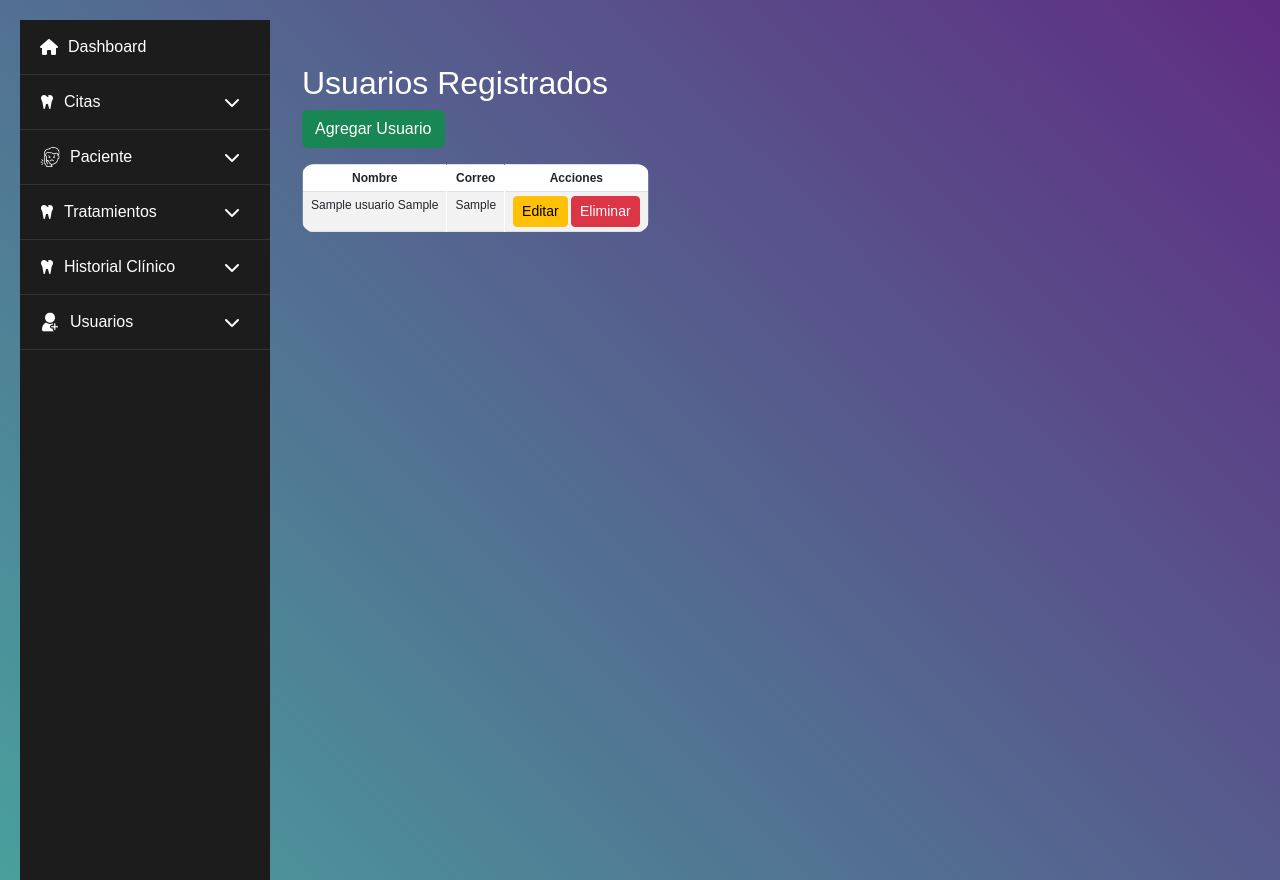
After one commit to AlondraJVG/klinicstudiodental, a Flask app: page /usuarios in a window 1280 px wide. The commit adds this page. Run offline with Flask 3, Linux system fonts and the light colour scheme; tables that the repository leaves empty hold one stand-in row (values such as "Sample post").

Commit message:
usuarios p1

```diff
--- a/app/__init__.py
+++ b/app/__init__.py
@@ -27,6 +27,8 @@ def create_app():
     from app.routes.tratamiento import tratamiento_bp
     from app.routes.historial_tratamientos import historial_tratamientos_bp
 
+
+
     app.register_blueprint(auth_bp)
     app.register_blueprint(paciente_bp)
     app.register_blueprint(cita_bp)
--- a/app/routes/auth.py
+++ b/app/routes/auth.py
@@ -2,6 +2,7 @@ from flask import Blueprint, request, render_template, redirect, url_for, flash,
 from app import db
 from app.models.usuario import Usuario
 from werkzeug.security import generate_password_hash, check_password_hash
+from sqlalchemy import or_
 
 # Se mantiene el Blueprint
 auth_bp = Blueprint('auth', __name__)
@@ -46,7 +47,45 @@ def register():
 
         db.session.add(nuevo_usuario)
         db.session.commit()
+        flash('Usuario creado con éxito', 'success')
+        return redirect(url_for('auth.login'))
 
-        return 'Usuario creado con éxito'
+@auth_bp.route('/usuarios')
+def listar_usuarios():
+    busqueda = request.args.get('busqueda', '')
+    if busqueda:
+        usuarios = Usuario.query.filter(
+            or_(
+                Usuario.nombre.ilike(f"%{busqueda}%"),
+                Usuario.apellidos.ilike(f"%{busqueda}%"),
+                Usuario.correo.ilike(f"%{busqueda}%")
+            )
+        ).all()
+    else:
+        usuarios = Usuario.query.all()
+    return render_template('usuarios/lista_usuarios.html', usuarios=usuarios)
 
-    return render_template('register.html')
+@auth_bp.route('/usuarios/editar/<int:id>', methods=['GET', 'POST'])
+def editar_usuario(id):
+    usuario = Usuario.query.get_or_404(id)
+    if request.method == 'POST':
+        usuario.nombre = request.form['nombre']
+        usuario.apellidos = request.form['apellidos']
+        usuario.correo = request.form['correo']
+
+        if request.form.get('contrasena'):
+            usuario.contrasena = generate_password_hash(request.form['contrasena'])
+
+        db.session.commit()
+        flash('Usuario actualizado exitosamente')
+        return redirect(url_for('auth.listar_usuarios'))
+
+    return render_template('usuarios/editar_usuario.html', usuario=usuario)
+
+@auth_bp.route('/usuarios/eliminar/<int:id>', methods=['POST'])
+def eliminar_usuario(id):
+    usuario = Usuario.query.get_or_404(id)
+    db.session.delete(usuario)
+    db.session.commit()
+    flash('Usuario eliminado exitosamente')
+    return redirect(url_for('auth.listar_usuarios'))
--- a/app/templates/menu.html
+++ b/app/templates/menu.html
@@ -69,8 +69,17 @@
             </ul>
         </li>
         </li>
-
-        <li><a href="{{ url_for('auth.register') }}">Nuevo Usuario</a></li>
+        <li class="submenu">
+            <a href="#" class="submenu-toggle">
+                <img src="{{ url_for('static', filename='imagenes/agregar-usuario.png') }}" class="icono-menu">
+                <span>Usuarios</span>
+                <i class="fas fa-chevron-down flecha"></i>
+            </a>
+            <ul class="submenu-items">
+                <li><a href="{{ url_for('auth.register') }}">Nuevo Usuario</a></li>
+                <li><a href="{{ url_for('paciente.nuevo_paciente') }}">Nuevo Paciente</a></li>
+            </ul>
+        </li>
     </ul>
 
     <script>
--- /dev/null
+++ b/app/templates/usuarios/lista_usuarios.html
@@ -0,0 +1,31 @@
+{% extends 'base.html' %}
+{% block title %}Lista de Usuarios{% endblock %}
+{% block content %}
+<div class="container mt-4">
+    <h2>Usuarios Registrados</h2>
+    <a href="{{ url_for('auth.register') }}" class="btn btn-success mb-3">Agregar Usuario</a>
+    <table class="table table-bordered table-striped">
+        <thead>
+            <tr>
+                <th>Nombre</th>
+                <th>Correo</th>
+                <th>Acciones</th>
+            </tr>
+        </thead>
+        <tbody>
+        {% for usuario in usuarios %}
+            <tr>
+                <td>{{ usuario.nombre }} {{ usuario.apellidos }}</td>
+                <td>{{ usuario.correo }}</td>
+                <td>
+                    <a href="{{ url_for('usuarios.editar_usuario', id=usuario.id) }}" class="btn btn-warning btn-sm">Editar</a>
+                    <form action="{{ url_for('usuarios.eliminar_usuario', id=usuario.id) }}" method="POST" style="display:inline;">
+                        <button type="submit" class="btn btn-danger btn-sm">Eliminar</button>
+                    </form>
+                </td>
+            </tr>
+        {% endfor %}
+        </tbody>
+    </table>
+</div>
+{% endblock %}
```
Also changed, not shown: app/templates/usuarios/editar_usuario.html (added, +27 -0 lines), app/templates/usuarios/register.html (renamed from app/templates/register.html).
